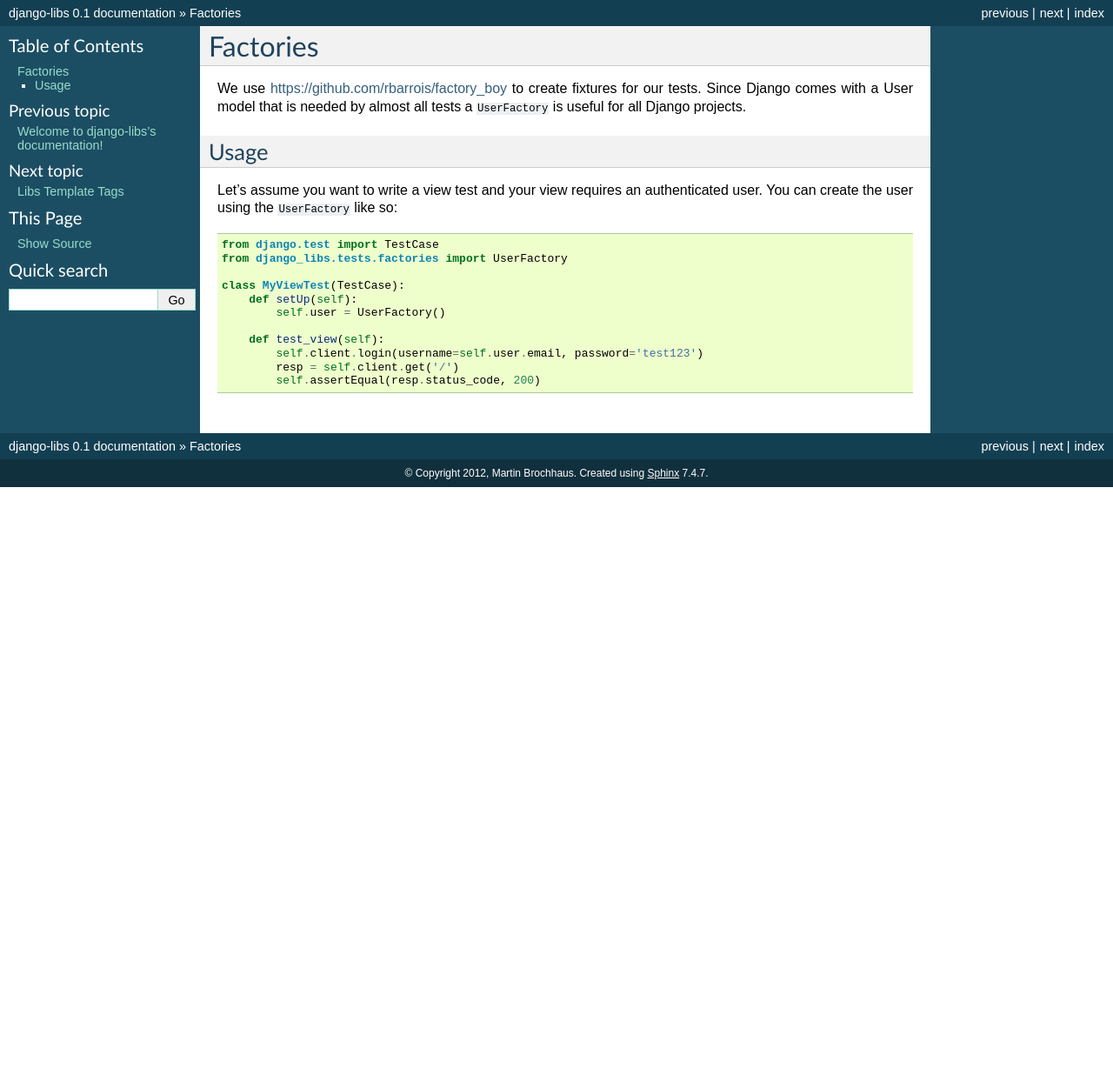
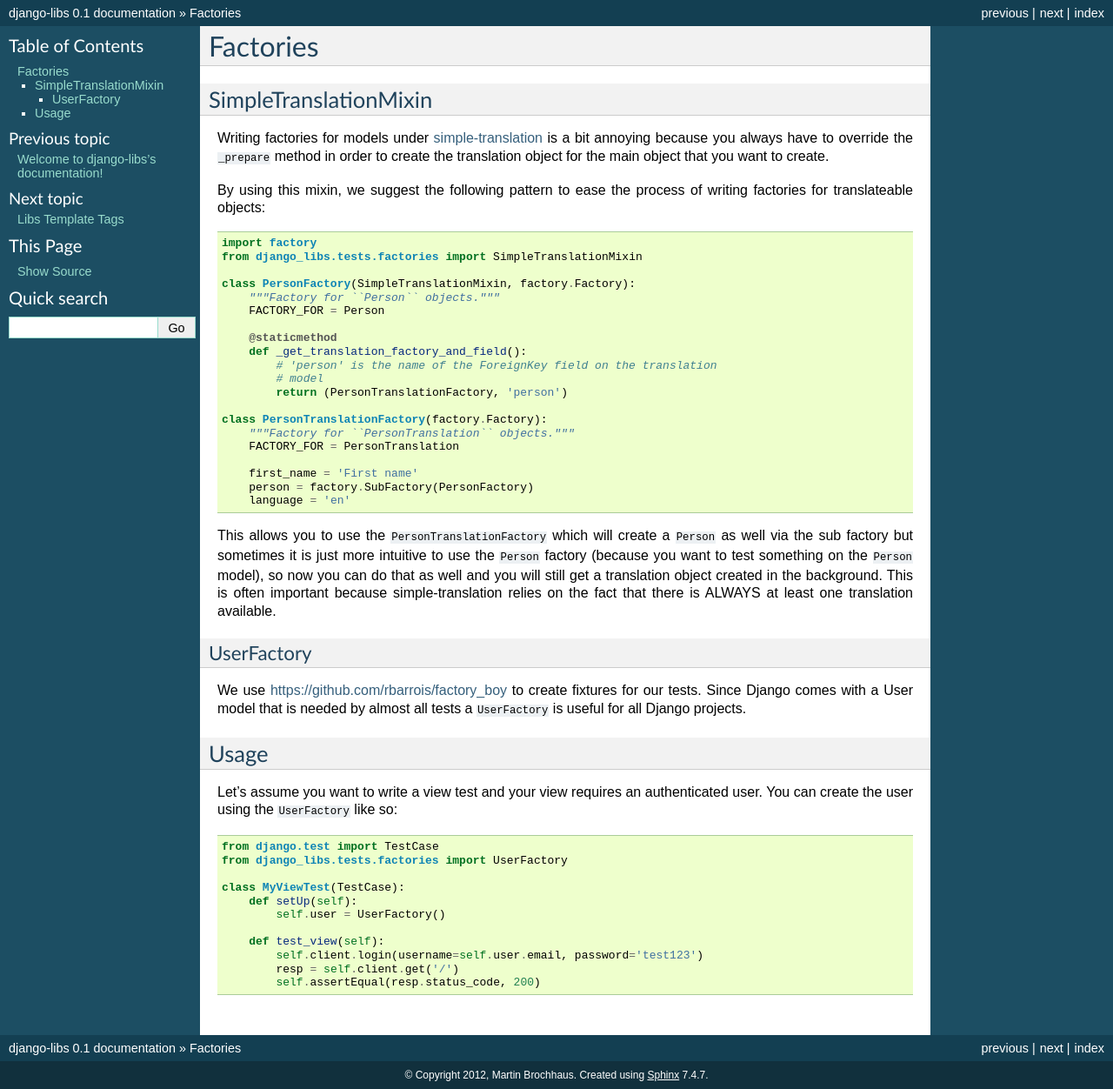
Before and after one commit to bitlabstudio/django-libs, a Sphinx documentation site: the page built from docs/factories.rst, in a window 1280 px wide. Shown: the whole page at 87% size. Built offline with Sphinx 7.4.7, drawn with Linux system fonts in a browser that asks for light colours; formulas are drawn with MathJax 3; before the commit the page ends 900 px from its top, so only the background shows below that.

Commit message:
Added SimpleTranslationMixins for models and factories
This makes working with simple-translation a bit easier.

```diff
--- a/CHANGELOG.txt
+++ b/CHANGELOG.txt
@@ -1,4 +1,9 @@
 === (ongoing) ===
+
+- Added SimpleTranslationMixin for models that are translated via
+  simple-translation
+- Added SimpleTranslationMixin for factories for models that are translated
+  via simple-translation
 
 === 1.16 ===
 
--- a/README.rst
+++ b/README.rst
@@ -32,6 +32,10 @@ and applications.
 * A ``getCookie`` js function that can be used to retrieve the csrf token
   for AJAX POST requests.
 * A templatetag ``call`` which allows to call any method with params.
+* A ``SimpleTranslationMixin`` which adds a ``get_translaion`` method to a
+  model that is registered with ``simple-translation``.
+* A ``SimpleTranslationMixin`` which makes it easier to write factories for
+  models that are registered with ``simple-translation``.
 
 **Coming soon**:
 
--- a/docs/factories.rst
+++ b/docs/factories.rst
@@ -1,12 +1,57 @@
 Factories
 =========
+
+SimpleTranslationMixin
+++++++++++++++++++++++
+
+Writing factories for models under
+`simple-translation <https://github.com/fivethreeo/simple-translation>`_ is
+a bit annoying because you always have to override the ``_prepare`` method
+in order to create the translation object for the main object that you want
+to create.
+
+By using this mixin, we suggest the following pattern to ease the process of
+writing factories for translateable objects::
+
+    import factory
+    from django_libs.tests.factories import SimpleTranslationMixin
+
+    class PersonFactory(SimpleTranslationMixin, factory.Factory):
+        """Factory for ``Person`` objects."""
+        FACTORY_FOR = Person
+
+        @staticmethod
+        def _get_translation_factory_and_field():
+            # 'person' is the name of the ForeignKey field on the translation
+            # model
+            return (PersonTranslationFactory, 'person')
+
+    class PersonTranslationFactory(factory.Factory):
+        """Factory for ``PersonTranslation`` objects."""
+        FACTORY_FOR = PersonTranslation
+
+        first_name = 'First name'
+        person = factory.SubFactory(PersonFactory)
+        language = 'en'
+
+This allows you to use the ``PersonTranslationFactory`` which will create
+a ``Person`` as well via the sub factory but sometimes it is just more
+intuitive to use the ``Person`` factory (because you want to test something on
+the ``Person`` model), so now you can do that as well and you will still get
+a translation object created in the background. This is often important because
+simple-translation relies on the fact that there is ALWAYS at least one
+translation available.
+
+
+UserFactory
+-----------
 
 We use https://github.com/rbarrois/factory_boy to create fixtures for our
 tests. Since Django comes with a User model that is needed by almost all tests
 a ``UserFactory`` is useful for all Django projects.
 
 Usage
------
++++++
 
 Let's assume you want to write a view test and your view requires an
 authenticated user. You can create the user using the ``UserFactory`` like so::
--- a/docs/index.rst
+++ b/docs/index.rst
@@ -22,6 +22,7 @@ Contents:
    test_mixins
    testrunner
    utils_email
+   models_mixins
    views_mixins
    views
    middlewares
```
Also changed, not shown: docs/models_mixins.rst (added, +37 -0 lines), 2 other files.
